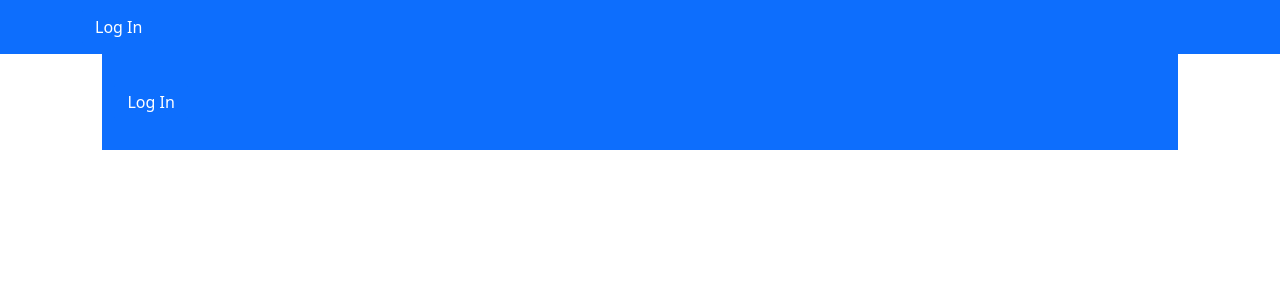
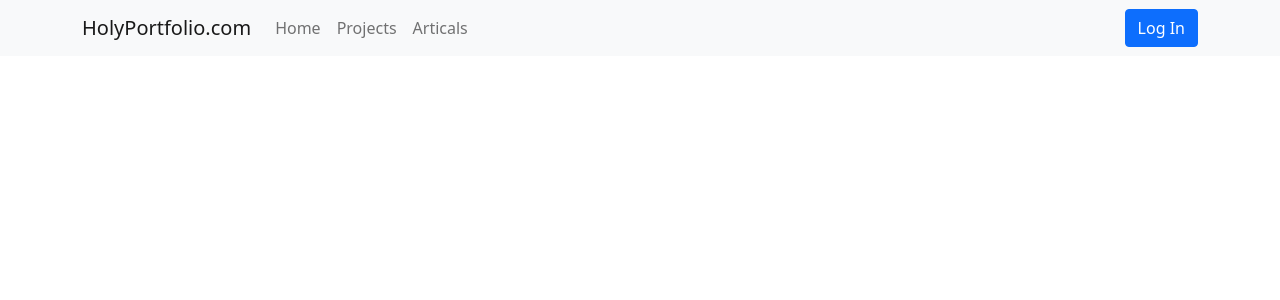
Before and after one commit to acederberg/ReactMarkdownEditor, a React (Create React App) app in the folder ui/: page / in a window 1280 px wide. Shown: the top 300 px of the page. Built offline with nearby package versions, Linux system fonts and the light colour scheme; no server answers.

Commit message:
Renamed navbar and removed the useless import. Improved the navbar.

```diff
--- a/ui/src/App.js
+++ b/ui/src/App.js
@@ -1,18 +1,12 @@
 import Collections from './components/collection.js'
 import View from './components/view.js'
 import Edit from './components/edit.js'
-import MyNavbar from './components/Navbar.js'
 
 import { BrowserRouter, Route } from "react-router-dom"
-import { useAuth0 } from "@auth0/auth0-react"
-
-console.log( MyNavbar )
 
 function App() {
-	const { isAuthenticated } = useAuth0()
 	// NB: All elements must be rendered into the dom using a component returning a div.
 	return <>
-	<MyNavbar/>
 	<BrowserRouter>
 		<Route
 			path = '/collections'
--- a/ui/src/components/Navbar.js
+++ /dev/null
@@ -1,10 +0,0 @@
-import { Container, Navbar } from 'react-bootstrap'
-import Login from './auth/login'
-
-const MyNavbar = () => <Navbar bg = 'primary'>
-	<Container>
-		<Login/>
-	</Container>
-</Navbar>
-
-export default MyNavbar;
--- a/ui/src/components/collection/collections.js
+++ b/ui/src/components/collection/collections.js
@@ -18,7 +18,7 @@ export default class Collection extends Component
 	}
 	render(){
 		console.log( this.state )
-		return <Pane padding = {16} margin = {32}>
+		return <Pane padding = {1} margin = {1}>
 			{
 				this.state.data
 				?
--- /dev/null
+++ b/ui/src/components/navbar.js
@@ -0,0 +1,23 @@
+import { Container, Navbar, Nav } from 'react-bootstrap'
+import Login from './auth/login'
+
+const Navbar_ = () => <Navbar bg = 'light' expand = 'md' >
+	<Container>
+		<Navbar.Brand>HolyPortfolio.com</Navbar.Brand>
+		<Navbar.Collapse id = 'etc'>
+			<Nav className = 'me-auto' >
+				<Nav.Link href = '/'>Home</Nav.Link>
+				<Nav.Link href = '/projects'>Projects</Nav.Link>
+				<Nav.Link href = '/collections'>Articals</Nav.Link>
+			</Nav>
+		</Navbar.Collapse>
+		<Nav className = 'ms-auto' >
+			<Login/>
+		</Nav>
+		<Nav>
+			<Navbar.Toggle aria-controls = 'etc' style = {{ marginLeft : '5px' }}/>
+		</Nav>
+	</Container>
+</Navbar>
+
+export default Navbar_;
--- a/ui/src/components/wrapper.css
+++ b/ui/src/components/wrapper.css
@@ -2,7 +2,7 @@
 :root {
 	--size : x-large ;
 	--code-size : large ;
-	--padding : 8% ;
+	--padding : 2% ;
 }
 
 /* Media queries for size along bs breakpoints */
@@ -10,21 +10,21 @@
 	:root {
 		--size : large ;
 		--code-size : medium ;
-		--padding : 5% ;
+		--padding : 1% ;
 	}
 }
 @media ( max-width : 992px ) and ( min-width : 576px ){
 	:root {
 		--size : medium ;
 		--code-size : medium ;
-		--padding : 3% ;
+		--padding : 8px ;
 	}
 }
 @media ( max-width : 576px ){
 	:root {
 		--size : small ;
 		--code-size : small ;
-		--padding : 13px;
+		--padding : 1px;
 	}
 }
 
--- a/ui/src/components/wrapper.js
+++ b/ui/src/components/wrapper.js
@@ -1,8 +1,8 @@
 import './wrapper.css';
-import MyNavbar from './Navbar.js'
+import Navbar from './navbar.js'
 
 export default function Wrapper(props) { return ( <>
-	<MyNavbar/>
+	<Navbar/>
 	<div id = 'wrapper' className = "text-dark Wrapper" { ...props } ></div>
 	</>
 ) }
```
